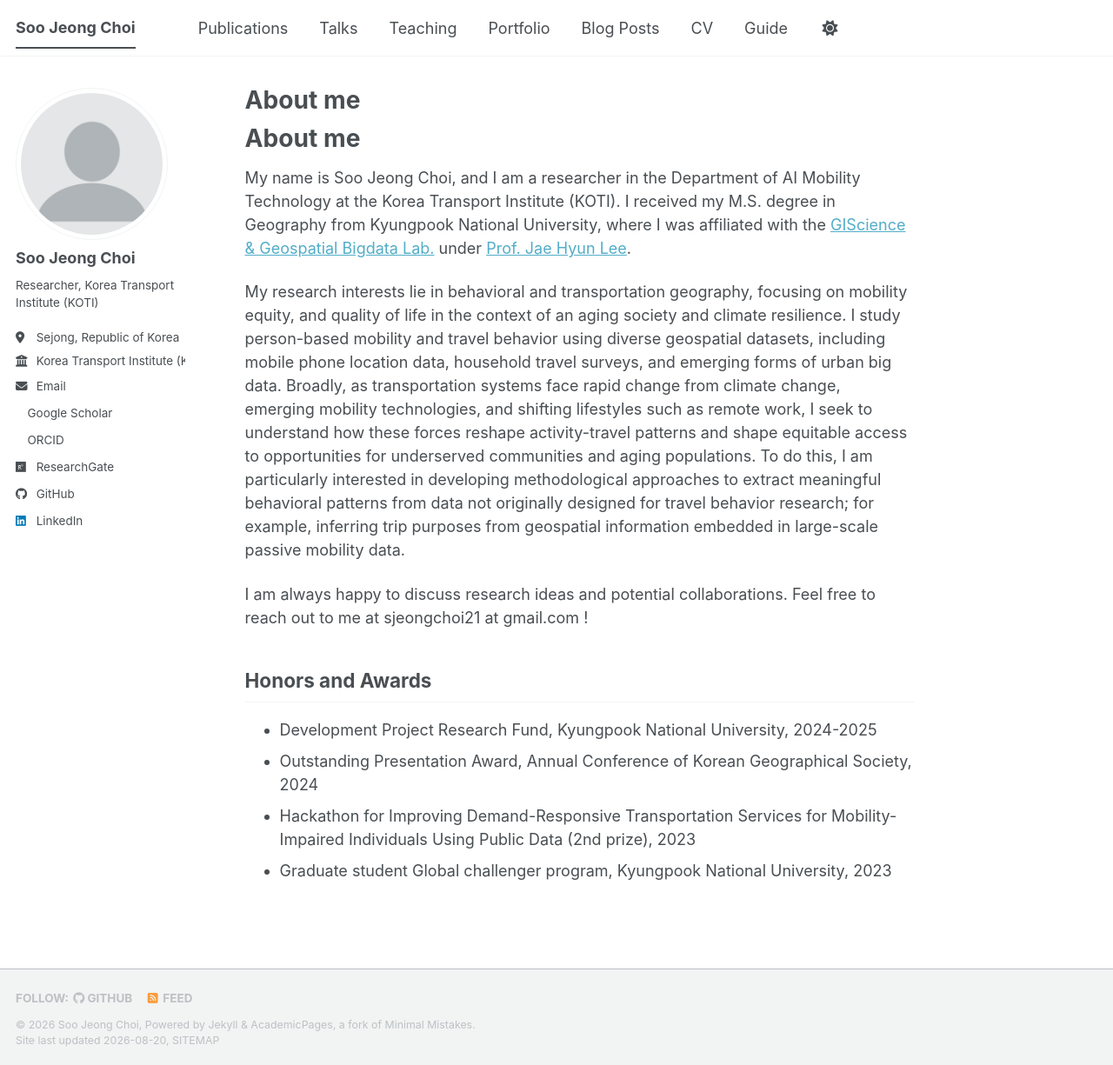
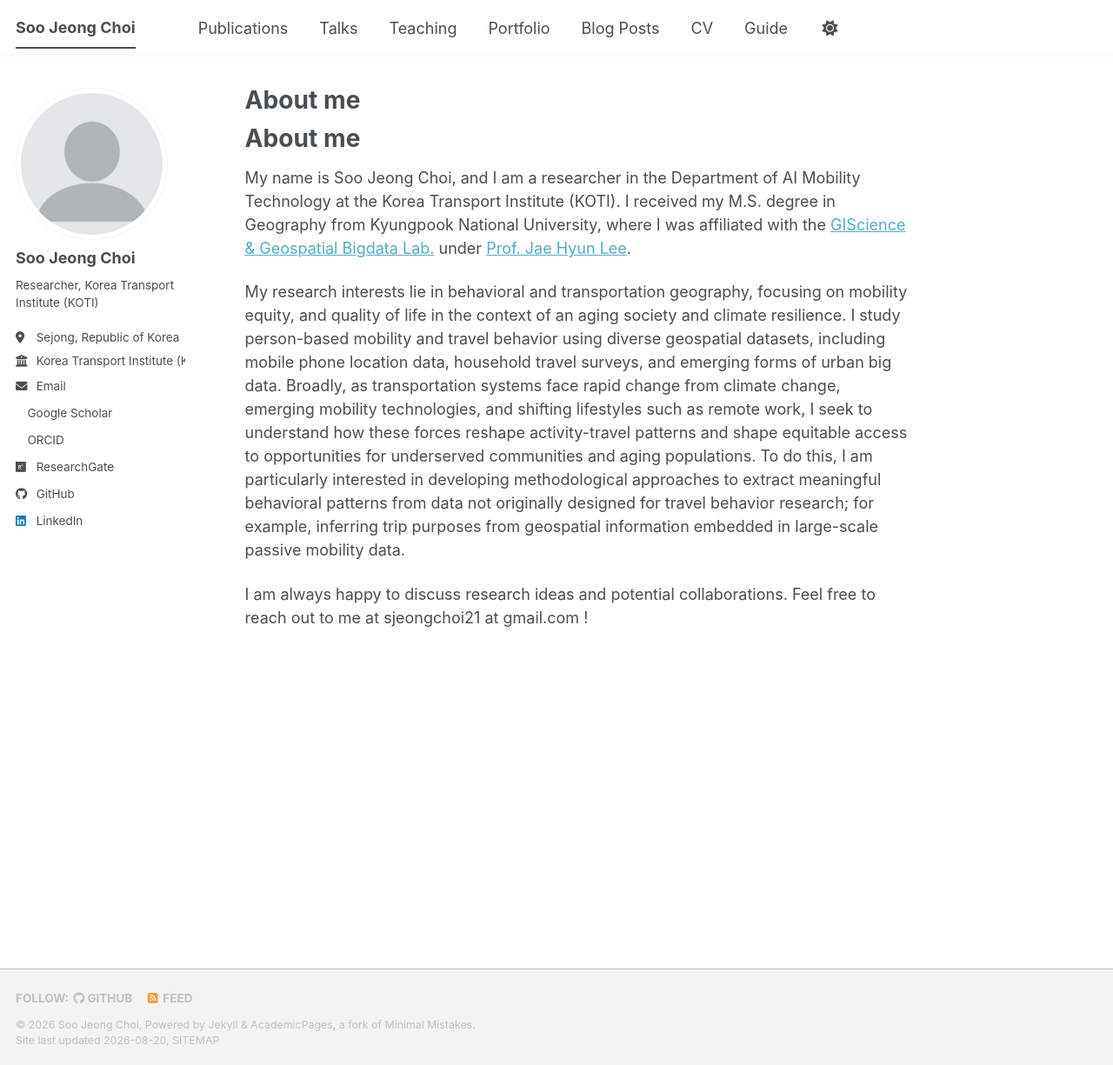
Before and after one commit to soojeongchoi21/soojeongchoi.github.io, a Jekyll site: the page built from _pages/about.md, in a window 1280 px wide and 1225 px high. Shown: the whole window at 87% size. Built offline with Jekyll 4.4.1, drawn with Linux system fonts in a browser that asks for light colours; a style sheet for code colours, icons or effects is not loaded.

Commit message:
Update about.md

```diff
--- a/_pages/about.md
+++ b/_pages/about.md
@@ -15,11 +15,3 @@ My name is Soo Jeong Choi, and I am a researcher in the Department of AI Mobilit
 My research interests lie in behavioral and transportation geography, focusing on mobility equity, and quality of life in the context of an aging society and climate resilience. I study person-based mobility and travel behavior using diverse geospatial datasets, including mobile phone location data, household travel surveys, and emerging forms of urban big data. Broadly, as transportation systems face rapid change from climate change, emerging mobility technologies, and shifting lifestyles such as remote work, I seek to understand how these forces reshape activity-travel patterns and shape equitable access to opportunities for underserved communities and aging populations. To do this, I am particularly interested in developing methodological approaches to extract meaningful behavioral patterns from data not originally designed for travel behavior research; for example, inferring trip purposes from geospatial information embedded in large-scale passive mobility data.
 
 I am always happy to discuss research ideas and potential collaborations. Feel free to reach out to me at sjeongchoi21 at gmail.com !
-
-
-Honors and Awards
-------
-- Development Project Research Fund, Kyungpook National University, 2024-2025
-- Outstanding Presentation Award, Annual Conference of Korean Geographical Society, 2024
-- Hackathon for Improving Demand-Responsive Transportation Services for Mobility-Impaired Individuals Using Public Data (2nd prize), 2023
-- Graduate student Global challenger program, Kyungpook National University, 2023
```
